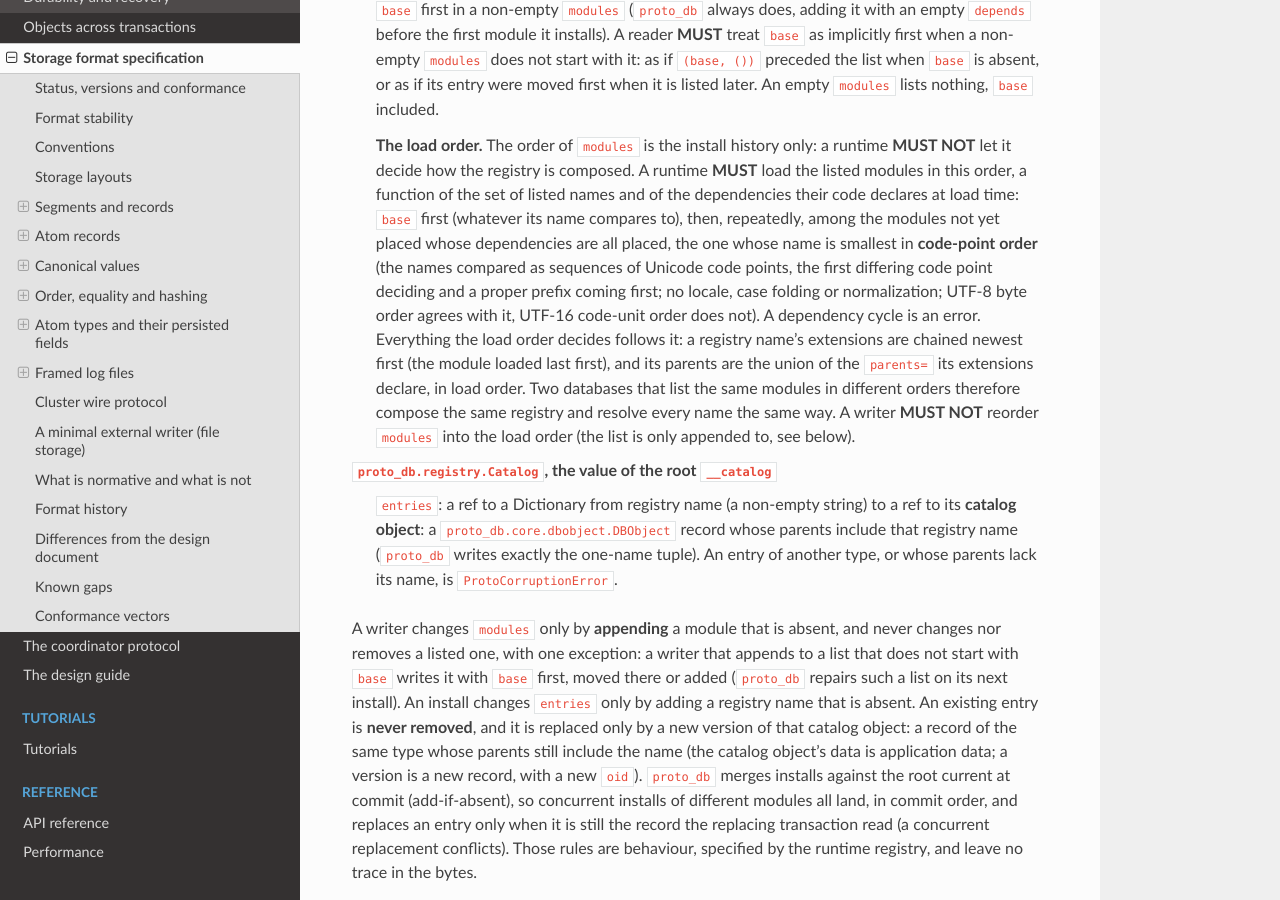
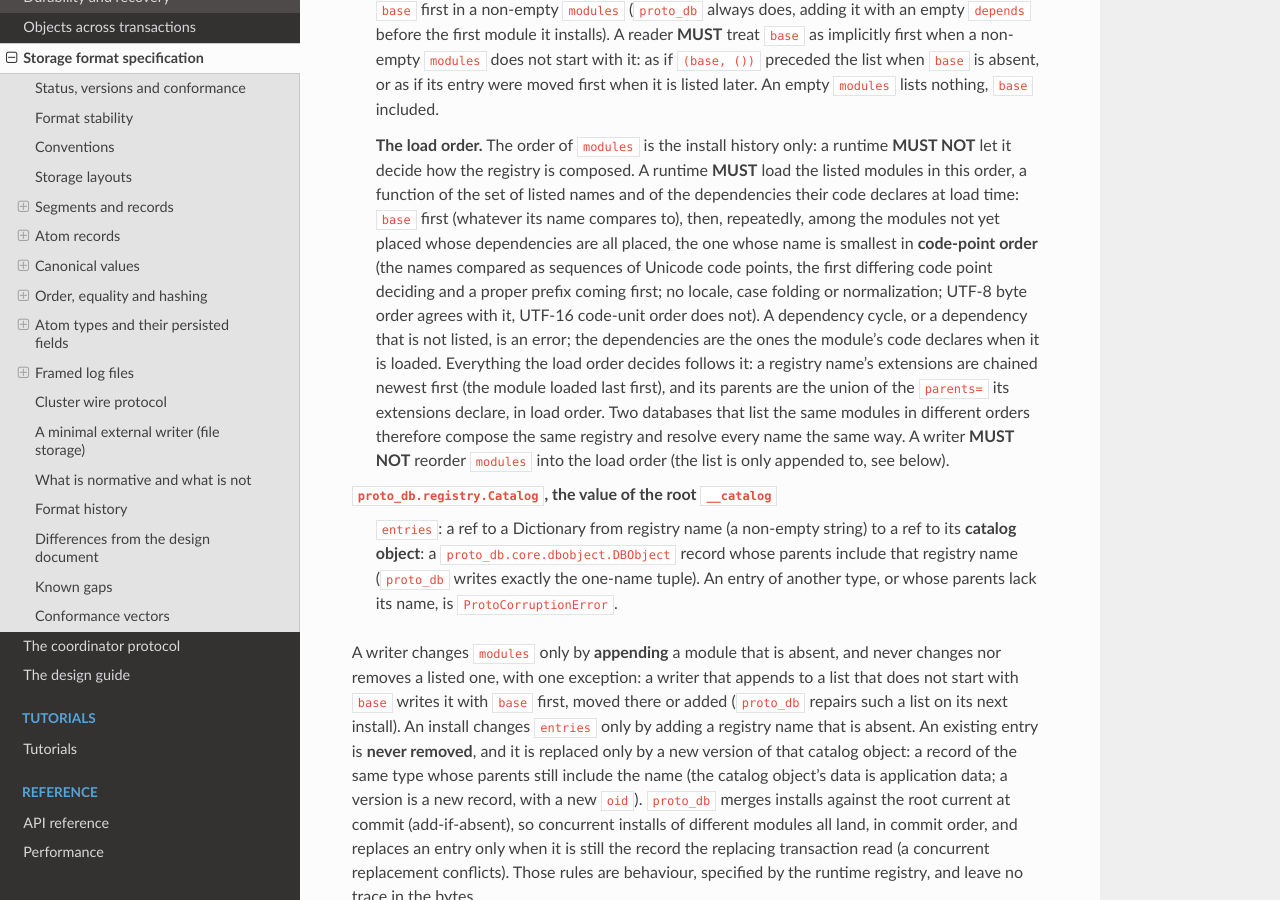
Before and after one commit to gamarino/ProtoDB, a Sphinx documentation site: the page built from docs/source/format-spec.rst, in a window 1280 px wide and 900 px high, scrolled down 30883 px. Built offline with Sphinx 7.4.7 and the Read the Docs theme 3.1.0, drawn with Linux system fonts in a browser that asks for light colours.

Commit message:
Registry docs: the cache key is the set (R257); a missing dependency is an error in the load-order rule
Co-Authored-By: Claude Opus 5.5 <noreply@anthropic.com>

```diff
--- a/docs/source/format-spec.rst
+++ b/docs/source/format-spec.rst
@@ -1528,7 +1528,8 @@ version 5, so it lands in a segment of version 5 or later. Both types carry no p
     smallest in **code-point order** (the names compared as sequences of Unicode code points,
     the first differing code point deciding and a proper prefix coming first; no locale, case
     folding or normalization; UTF-8 byte order agrees with it, UTF-16 code-unit order does not).
-    A dependency cycle is an error. Everything the load order decides follows it: a registry
+    A dependency cycle, or a dependency that is not listed, is an error; the dependencies are
+    the ones the module's code declares when it is loaded. Everything the load order decides follows it: a registry
     name's extensions are chained newest first (the module loaded last first), and its parents
     are the union of the ``parents=`` its extensions declare, in load order. Two databases that
     list the same modules in different orders therefore compose the same registry and resolve
```
Also changed, not shown: docs/superpowers/specs/2026-11-14-runtime-registry-design.md (+1 -1 lines).
